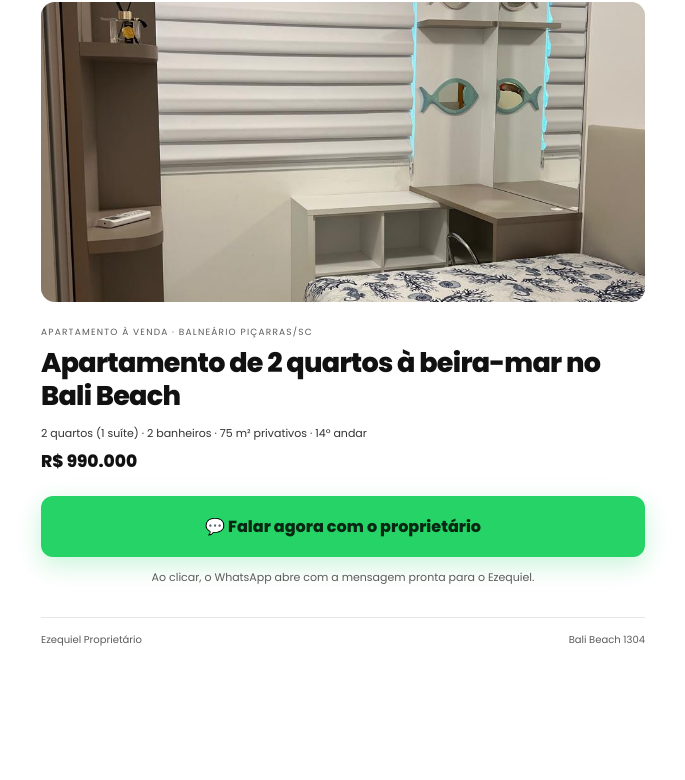
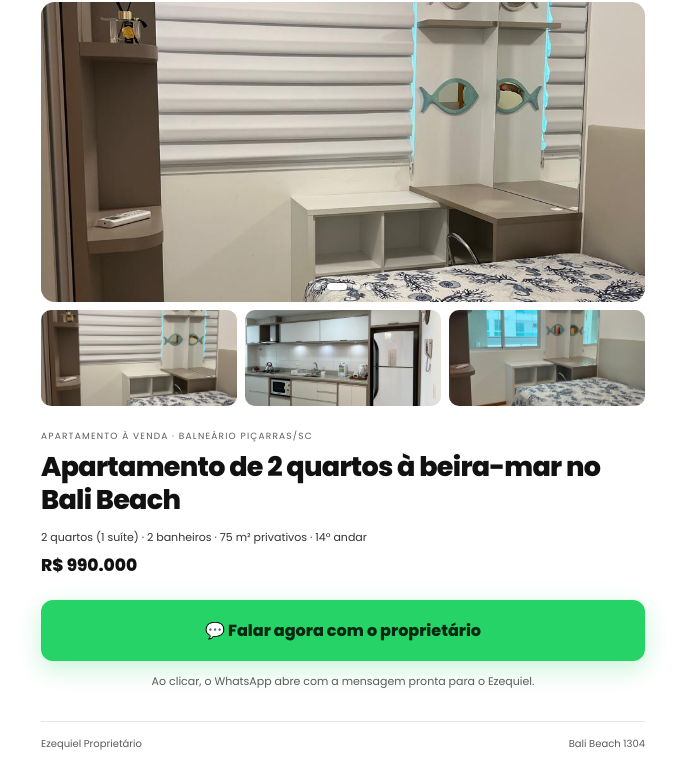
Before and after one commit to Trafseg/ezequiel-imoveis-2-bali-1304, a plain HTML site: page index.html in a window 1280 px wide. Shown: the part 68-848 px from the top of the page, without its empty margins (297-982 px from the left). Before the commit the page ends 800 px from the top, so only its background shows below. Drawn offline with Linux system fonts and the light colour scheme.

Commit message:
Atualização via Central Trafficfy

```diff
--- a/index.html
+++ b/index.html
@@ -15,6 +15,11 @@ body{margin:0;font-family:Poppins,Arial,sans-serif;color:var(--ink);background:#
 .carrossel{position:relative;width:100%;height:300px;border-radius:14px;overflow:hidden;margin-top:18px;background:#eee}
 .slide{position:absolute;inset:0;width:100%;height:100%;object-fit:cover;opacity:0;transition:opacity .8s ease}
 .slide.on{opacity:1}
+.dots{position:absolute;left:0;right:0;bottom:12px;display:flex;justify-content:center;gap:6px;z-index:2}
+.dot{width:7px;height:7px;border-radius:99px;background:rgba(255,255,255,.55);box-shadow:0 0 0 1px rgba(0,0,0,.18);transition:width .4s ease,background .4s ease}
+.dot.on{width:20px;background:#fff}
+.thumbs{display:grid;grid-template-columns:repeat(3,1fr);gap:8px;margin-top:8px}
+.thumbs img{display:block;width:100%;height:96px;object-fit:cover;border-radius:10px;background:#eee}
 .tag{font-size:9px;letter-spacing:1.2px;text-transform:uppercase;color:var(--muted);margin:24px 0 8px}
 h1{font-size:27px;line-height:1.22;letter-spacing:-.7px;margin:0 0 12px;font-weight:800}
 .specs{font-size:11px;line-height:1.6;color:#333;margin:0 0 6px}
@@ -24,7 +29,7 @@ h1{font-size:27px;line-height:1.22;letter-spacing:-.7px;margin:0 0 12px;font-wei
 .btn:focus-visible{outline:3px solid var(--ink);outline-offset:3px}
 .micro{font-size:11px;color:var(--muted);text-align:center;margin:12px 0 0;line-height:1.6}
 footer{margin-top:30px;border-top:1px solid var(--line);padding-top:14px;font-size:10px;color:var(--muted);display:flex;justify-content:space-between;gap:12px;flex-wrap:wrap}
-@media(max-width:560px){.wrap{padding:14px 16px 22px}h1{font-size:22px}.carrossel{height:230px}.preco{font-size:15px}.specs{font-size:10.5px}.tag{font-size:8.5px}}
+@media(max-width:560px){.wrap{padding:14px 16px 22px}h1{font-size:22px}.carrossel{height:230px}.thumbs img{height:74px}.preco{font-size:15px}.specs{font-size:10.5px}.tag{font-size:8.5px}}
 </style>
 <!-- Meta Pixel — Ezequiel Maia -->
 <script>
@@ -47,6 +52,12 @@ fbq('track','PageView');
 <img class="slide" src="FOTOS/f35.jpeg" alt="Foto do imóvel">
 <img class="slide" src="FOTOS/f23.jpeg" alt="Foto do imóvel">
 <img class="slide" src="FOTOS/f38.jpeg" alt="Foto do imóvel">
+<div class="dots" aria-hidden="true"><span class="dot on"></span><span class="dot"></span><span class="dot"></span><span class="dot"></span></div>
+</div>
+<div class="thumbs">
+<img src="FOTOS/f35.jpeg" alt="Foto do imóvel" loading="lazy">
+<img src="FOTOS/f23.jpeg" alt="Foto do imóvel" loading="lazy">
+<img src="FOTOS/f38.jpeg" alt="Foto do imóvel" loading="lazy">
 </div>
 
 <div class="tag">Apartamento à venda · Balneário Piçarras/SC</div>
@@ -79,12 +90,15 @@ track('track','ViewContent');
 // Carrossel automático das fotos do topo (troca a cada 4 segundos)
 (function(){
  const slides=[...document.querySelectorAll('#carrossel .slide')];
+ const dots=[...document.querySelectorAll('#carrossel .dot')];
  if(slides.length<2)return;
  let atual=0;
  setInterval(()=>{
   slides[atual].classList.remove('on');
+  dots[atual].classList.remove('on');
   atual=(atual+1)%slides.length;
   slides[atual].classList.add('on');
+  dots[atual].classList.add('on');
  },4000);
 })();
 
```
